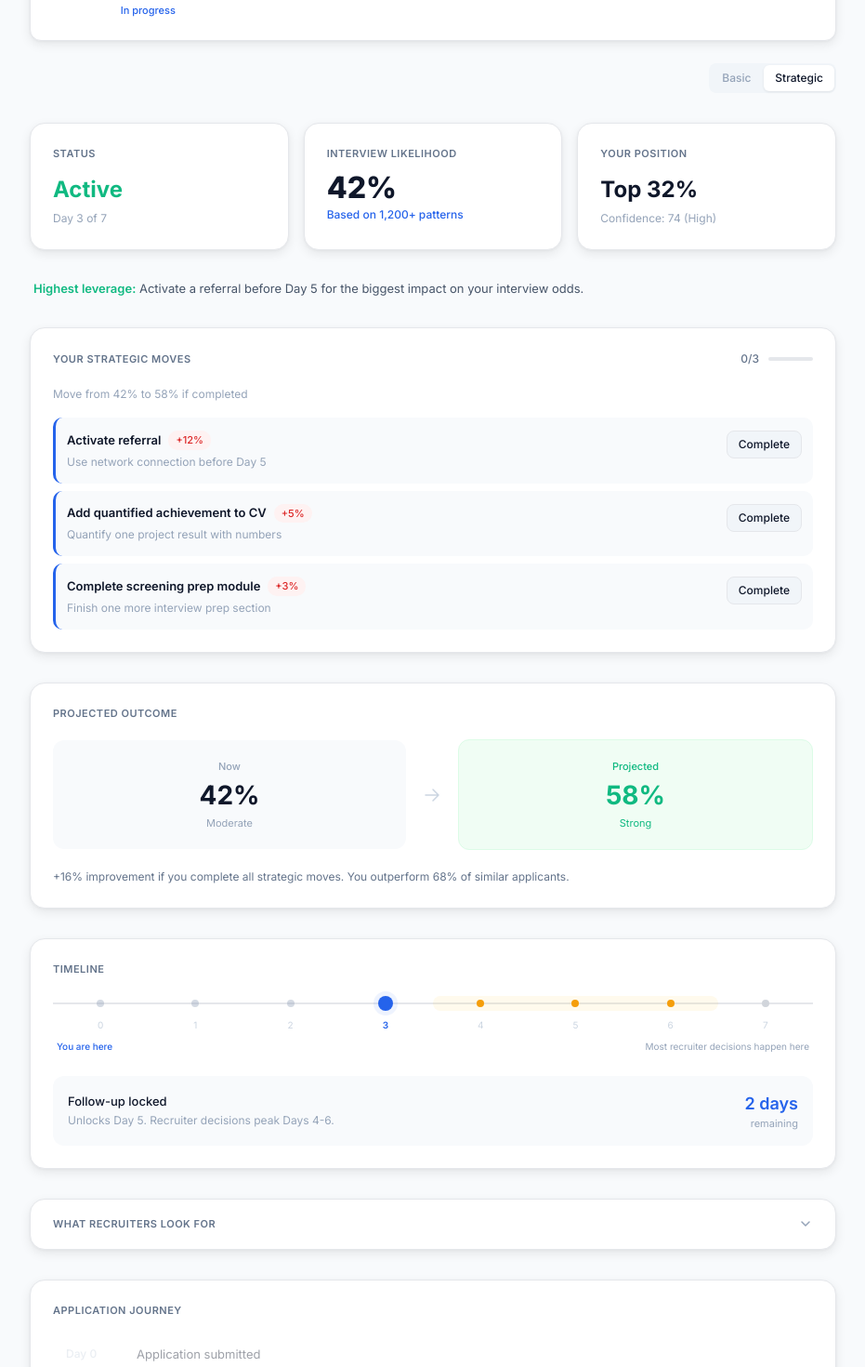
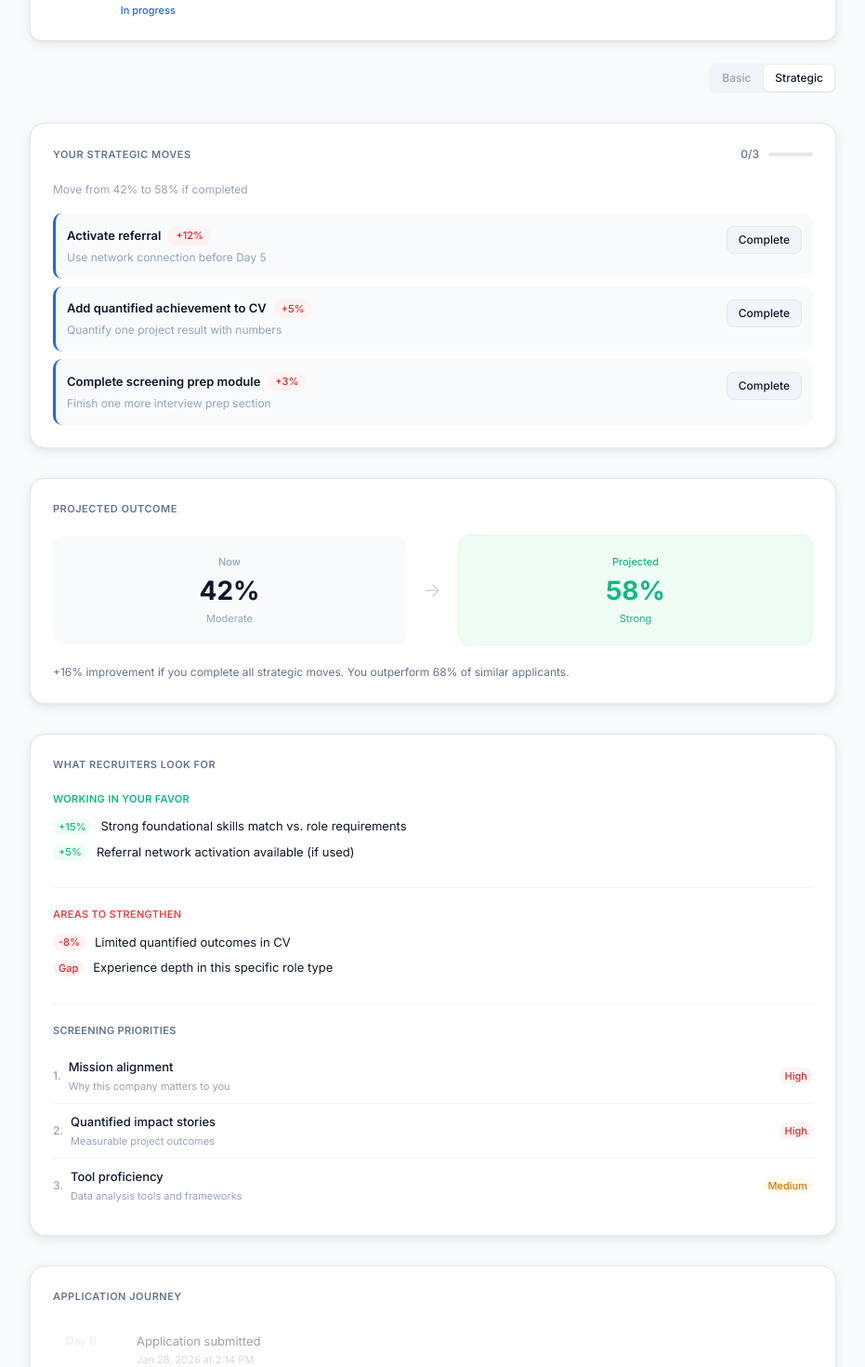
Before and after one commit to theohospiads/jobtrackv4, a Next.js app: page /actions/1 in a window 1280 px wide. Shown: the part 680-2150 px from the top of the page at 93% size, without its empty margins (174-1105 px from the left). Built offline with nearby package versions, Linux system fonts and the light colour scheme; sample sign-in values are in the browser's storage.

Commit message:
refactor: streamline component structure
Remove stat badges, nudge strip, Timeline section, and unused state.

```diff
--- a/components/application-insights-hub.tsx
+++ b/components/application-insights-hub.tsx
@@ -27,7 +27,6 @@ export function ApplicationInsightsHub({
 }: ApplicationInsightsHubProps) {
   const { t } = useLanguage()
   const [strategicView, setStrategicView] = useState(true)
-  const [showDecisionModel, setShowDecisionModel] = useState(false)
   const [showGovernance, setShowGovernance] = useState(false)
   const [done, setDone] = useState<number[]>([])
 
@@ -73,42 +72,7 @@ export function ApplicationInsightsHub({
         </div>
       </div>
 
-      {/* ── LEVEL 1: MISSION CONTROL ── */}
-      <div style={{ display: 'grid', gridTemplateColumns: '1fr 1fr 1fr', gap: 16 }}>
-        <div style={{ ...card, padding: 24 }}>
-          <p style={{ fontSize: 11, fontWeight: 600, color: '#64748B', textTransform: 'uppercase', letterSpacing: '0.5px', margin: '0 0 12px 0' }}>
-            Status
-          </p>
-          <p style={{ fontSize: 24, fontWeight: 700, color: '#10B981', margin: '0 0 4px 0' }}>Active</p>
-          <p style={{ fontSize: 12, color: '#94A3B8', margin: 0 }}>Day {daysIn} of {reviewDays}</p>
-        </div>
-
-        <div style={{ ...card, padding: 24 }}>
-          <p style={{ fontSize: 11, fontWeight: 600, color: '#64748B', textTransform: 'uppercase', letterSpacing: '0.5px', margin: '0 0 12px 0' }}>
-            Interview Likelihood
-          </p>
-          <p style={{ fontSize: 32, fontWeight: 800, color: '#0F172A', margin: '0 0 4px 0', lineHeight: 1 }}>{current}%</p>
-          <p style={{ fontSize: 12, color: '#2563EB', fontWeight: 500, margin: 0 }}>Based on 1,200+ patterns</p>
-        </div>
-
-        <div style={{ ...card, padding: 24 }}>
-          <p style={{ fontSize: 11, fontWeight: 600, color: '#64748B', textTransform: 'uppercase', letterSpacing: '0.5px', margin: '0 0 12px 0' }}>
-            Your Position
-          </p>
-          <p style={{ fontSize: 24, fontWeight: 700, color: '#0F172A', margin: '0 0 4px 0' }}>Top {100 - percentile}%</p>
-          <p style={{ fontSize: 12, color: '#94A3B8', margin: 0 }}>Confidence: {confidence} (High)</p>
-        </div>
-      </div>
-
-      {/* Highest leverage nudge - light strip, no box */}
-      <div style={{ padding: '0 4px' }}>
-        <p style={{ fontSize: 13, color: '#475569', margin: 0 }}>
-          <span style={{ fontWeight: 600, color: '#10B981' }}>Highest leverage:</span>{' '}
-          Activate a referral before Day 5 for the biggest impact on your interview odds.
-        </p>
-      </div>
-
-      {/* ── LEVEL 2: YOUR STRATEGIC MOVES ── */}
+      {/* ── LEVEL 1: YOUR STRATEGIC MOVES ── */}
       <div style={{ ...card, padding: 24 }}>
         <div style={{ display: 'flex', justifyContent: 'space-between', alignItems: 'center', marginBottom: 20 }}>
           <p style={{ fontSize: 11, fontWeight: 600, color: '#64748B', margin: 0, textTransform: 'uppercase', letterSpacing: '0.5px' }}>
@@ -207,107 +171,17 @@ export function ApplicationInsightsHub({
         </p>
       </div>
 
-      {/* ── LEVEL 4: TIMELINE INSIGHT ── */}
-      <div style={{ ...card, padding: 24 }}>
-        <p style={{ fontSize: 11, fontWeight: 600, color: '#64748B', margin: '0 0 20px 0', textTransform: 'uppercase', letterSpacing: '0.5px' }}>
-          Timeline
-        </p>
 
-        {/* Visual dot timeline */}
-        <div style={{ marginBottom: 24 }}>
-          <div style={{ position: 'relative', display: 'flex', alignItems: 'center' }}>
-            {/* Background track */}
-            <div style={{ position: 'absolute', top: '50%', left: 0, right: 0, height: 2, background: '#E5E7EB', transform: 'translateY(-50%)' }} />
-            {/* Peak window highlight band */}
-            <div style={{ position: 'absolute', top: '50%', left: '50%', width: '37.5%', height: 16, background: 'rgba(251, 191, 36, 0.08)', transform: 'translateY(-50%)', borderRadius: 8 }} />
-            {/* Dots */}
-            {[
-              { day: 0, past: true },
-              { day: 1, past: true },
-              { day: 2, past: true },
-              { day: 3, current: true },
-              { day: 4, peak: true },
-              { day: 5, peak: true },
-              { day: 6, peak: true },
-              { day: 7, future: true },
-            ].map((d, i) => (
-              <div key={i} style={{ flex: 1, display: 'flex', flexDirection: 'column', alignItems: 'center', position: 'relative', zIndex: 1 }}>
-                <div
-                  style={{
-                    width: d.current ? 16 : 8,
-                    height: d.current ? 16 : 8,
-                    borderRadius: '50%',
-                    background: d.current ? '#2563EB' : d.past ? '#94A3B8' : d.peak ? '#F59E0B' : '#D1D5DB',
-                    border: d.current ? '3px solid rgba(37, 99, 235, 0.2)' : 'none',
-                    boxShadow: d.current ? '0 0 0 5px rgba(37, 99, 235, 0.08)' : 'none',
-                    opacity: d.past ? 0.4 : 1,
-                  }}
-                />
-              </div>
-            ))}
-          </div>
-          {/* Labels row */}
-          <div style={{ display: 'flex', marginTop: 8 }}>
-            {[
-              { label: '0' }, { label: '1' }, { label: '2' },
-              { label: '3', highlight: true },
-              { label: '4' }, { label: '5' }, { label: '6' }, { label: '7' },
-            ].map((d, i) => (
-              <div key={i} style={{ flex: 1, textAlign: 'center' }}>
-                <p style={{
-                  fontSize: 10, margin: 0,
-                  color: d.highlight ? '#2563EB' : '#CBD5E1',
-                  fontWeight: d.highlight ? 600 : 400,
-                }}>
-                  {d.label}
-                </p>
-              </div>
-            ))}
-          </div>
-          {/* Annotations */}
-          <div style={{ display: 'flex', justifyContent: 'space-between', marginTop: 8, padding: '0 4px' }}>
-            <p style={{ fontSize: 10, color: '#2563EB', fontWeight: 500, margin: 0 }}>You are here</p>
-            <p style={{ fontSize: 10, color: '#94A3B8', margin: 0 }}>Most recruiter decisions happen here</p>
-          </div>
-        </div>
-
-        {/* Follow-up info */}
-        <div style={{ display: 'flex', justifyContent: 'space-between', alignItems: 'center', padding: 16, background: '#F8FAFC', borderRadius: 12 }}>
-          <div>
-            <p style={{ fontSize: 13, fontWeight: 500, color: '#0F172A', margin: '0 0 2px 0' }}>Follow-up locked</p>
-            <p style={{ fontSize: 12, color: '#94A3B8', margin: 0 }}>Unlocks Day 5. Recruiter decisions peak Days 4-6.</p>
-          </div>
-          <div style={{ textAlign: 'right' }}>
-            <p style={{ fontSize: 18, fontWeight: 600, color: '#2563EB', margin: 0 }}>2 days</p>
-            <p style={{ fontSize: 11, color: '#94A3B8', margin: 0 }}>remaining</p>
-          </div>
-        </div>
-      </div>
 
       {/* ── STRATEGIC VIEW EXTRAS ── */}
       {strategicView && (
         <>
-          {/* What Recruiters Look For - Collapsible */}
-          <div style={{ ...card, overflow: 'hidden' }}>
-            <button
-              type="button"
-              onClick={() => setShowDecisionModel(!showDecisionModel)}
-              style={{
-                width: '100%', background: 'none', border: 'none', padding: '18px 24px',
-                cursor: 'pointer', display: 'flex', justifyContent: 'space-between', alignItems: 'center',
-              }}
-            >
-              <p style={{ fontSize: 11, fontWeight: 600, color: '#64748B', margin: 0, textTransform: 'uppercase', letterSpacing: '0.5px' }}>
+          {/* What Recruiters Look For - Always visible */}
+          <div style={{ ...card, overflow: 'hidden', padding: 24 }}>
+              <p style={{ fontSize: 11, fontWeight: 600, color: '#64748B', margin: '0 0 20px 0', textTransform: 'uppercase', letterSpacing: '0.5px' }}>
                 What Recruiters Look For
               </p>
-              <svg width="16" height="16" viewBox="0 0 16 16" fill="none"
-                style={{ transition: 'transform 0.2s', transform: showDecisionModel ? 'rotate(180deg)' : 'rotate(0deg)' }}>
-                <path d="M4 6L8 10L12 6" stroke="#94A3B8" strokeWidth="1.5" strokeLinecap="round" strokeLinejoin="round"/>
-              </svg>
-            </button>
-
-            {showDecisionModel && (
-              <div style={{ padding: '0 24px 24px 24px', display: 'flex', flexDirection: 'column', gap: 0 }}>
+              <div style={{ display: 'flex', flexDirection: 'column', gap: 0 }}>
                 {/* Positive */}
                 <div style={{ paddingBottom: 20 }}>
                   <p style={{ fontSize: 11, fontWeight: 600, color: '#10B981', margin: '0 0 12px 0', textTransform: 'uppercase', letterSpacing: '0.3px' }}>
@@ -377,7 +251,6 @@ export function ApplicationInsightsHub({
                   ))}
                 </div>
               </div>
-            )}
           </div>
 
           {/* Application Journey */}
```
